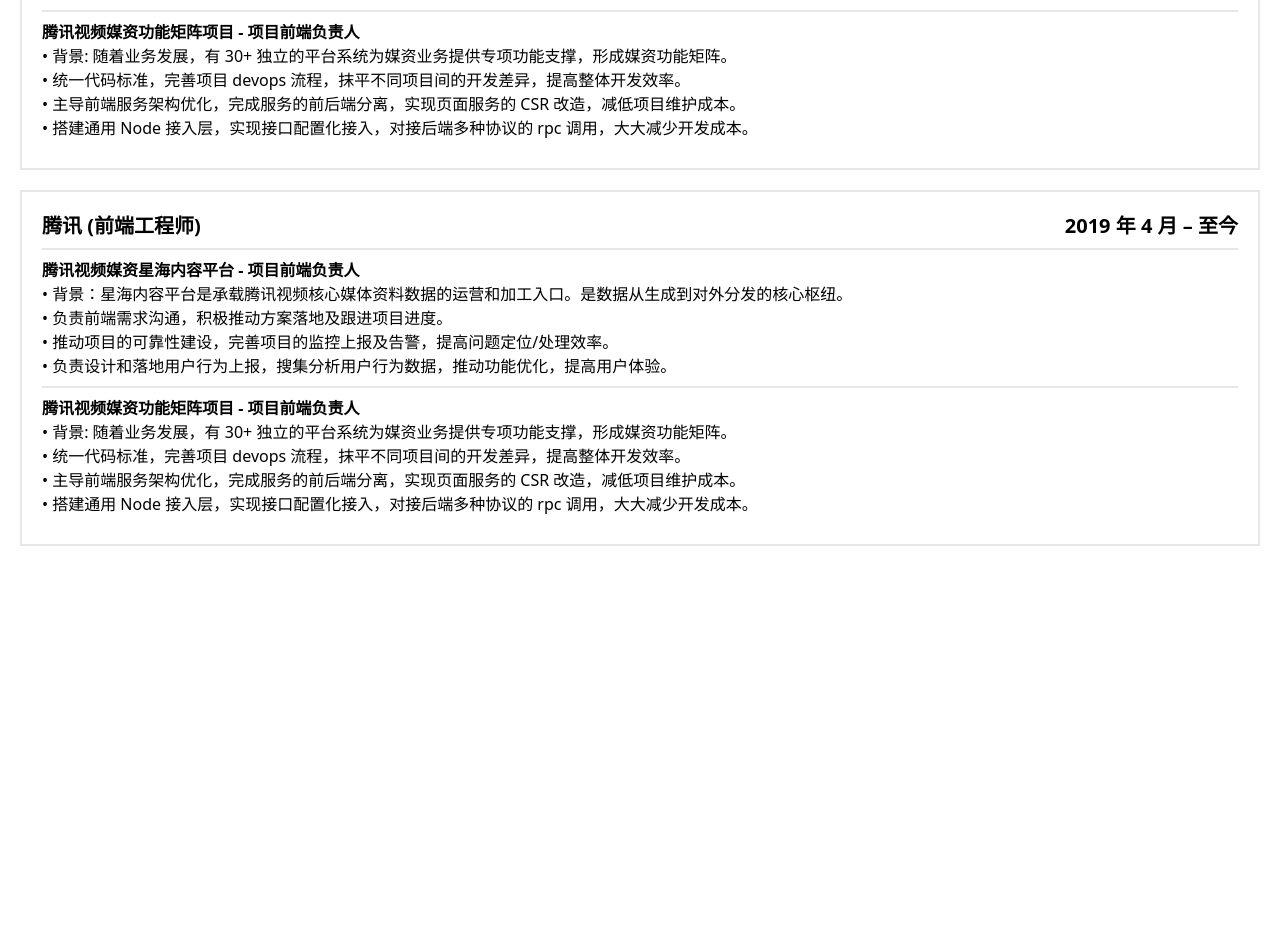
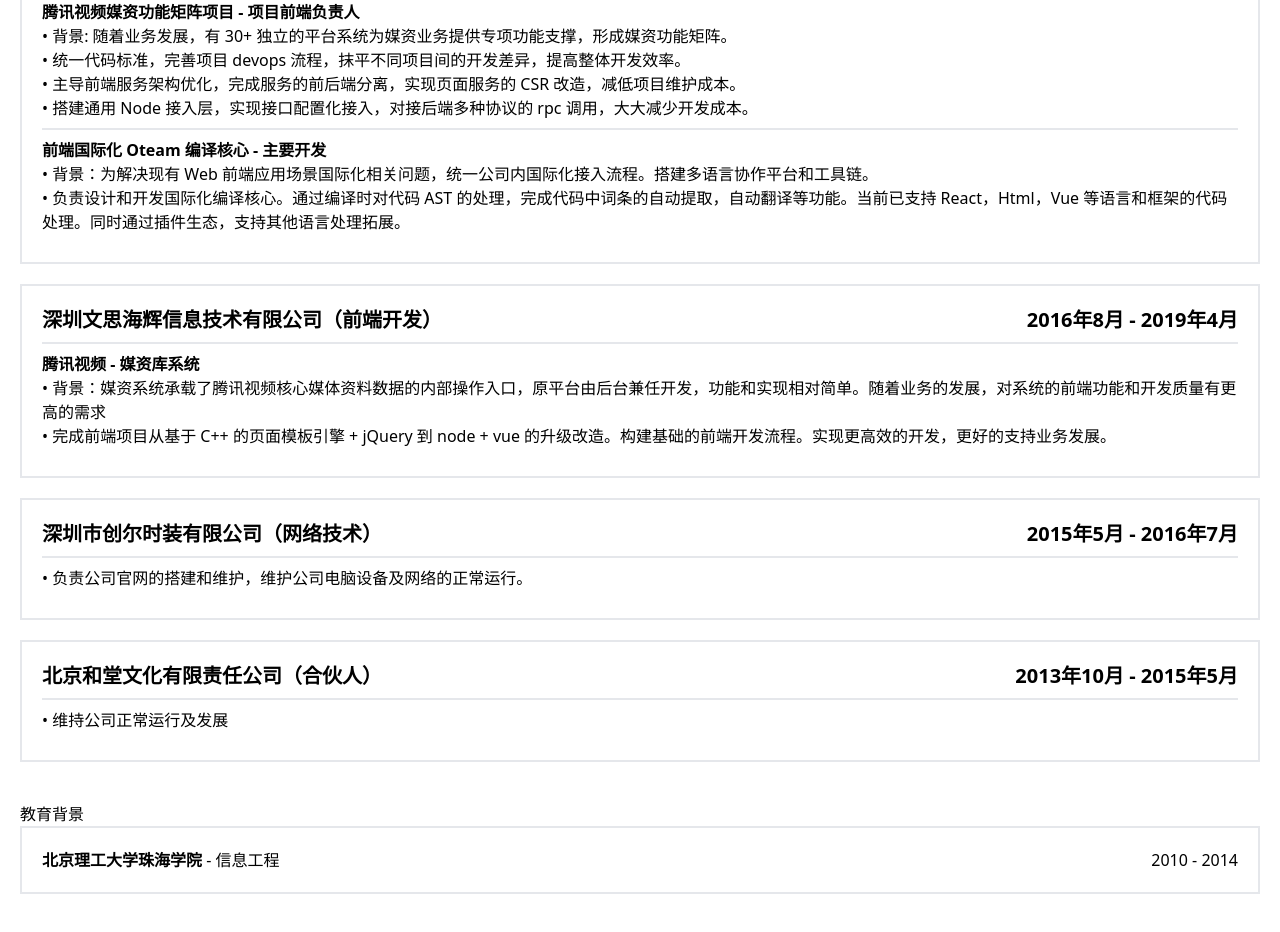
Before and after one commit to celinezhi/resume, a Vue app: page / in a window 1280 px wide. Shown: the part 642-1574 px from the top of the page. Before the commit the page ends 1248 px from the top, so only its background shows below. Built offline with nearby package versions, Linux system fonts and the light colour scheme.

Commit message:
feat: 优化

```diff
--- a/src/pages/Resume.vue
+++ b/src/pages/Resume.vue
@@ -1,112 +1,117 @@
 <template>
-  <div class=" container mx-auto p-5 flex flex-col">
+  <div class="container mx-auto p-5 flex flex-col">
     <div class="text-center text-4xl my-5 font-bold">{{ name }}</div>
 
-    <div class="flex justify-around my-5">
+    <div class="flex justify-between my-5">
       <div>Phone: (+86) 13592833907</div>
       <div>Email: chyiqm@qq.com</div>
     </div>
 
-    <div class="justify-center my-5">
-      <div>个人介绍</div>
-      <div class=" border-2 p-5">
-        <p>• 腾讯视频媒资中心前端小团队负责人</p>
-        <p>• 熟练掌握前端 Vue 框架，熟练掌握 NodeJs、Koa、EggJs 开发</p>
-        <p>• 熟练使用前端工程的构建、打包、部署等工具</p>
-        <p>• 参与公司级开源项目协同开发</p>
-        <p>• 熟练阅读英文文档</p>
+    <Area title="个人介绍">
+      <Block>
+        <Item v-for="i, idx in basics" :key="`basic_${idx}`" :content="i" />
+      </Block>
+    </Area>
+
+    <Area title="工作经历">
+      <div class="space-y-5">
+        <Work v-for="work, idx in works" :key="`work_${idx}`" v-bind="work" />
       </div>
-    </div>
+    </Area>
 
-
-    <div class="justify-center my-5">
-      <div>工作经历</div>
-      <div class=" border-2 p-5 my-5">
-        <div class=" flex justify-between font-bold text-xl">
-          <div>腾讯 (前端工程师)</div>
-          <div>2019 年 4 月 – 至今</div>
+    <Area title="教育背景">
+      <Block>
+        <div class="flex flex-row justify-between">
+          <span><span class="font-bold">北京理工大学珠海学院</span> - 信息工程</span>
+          <span>2010 - 2014</span>
         </div>
-        <div class=" border-t-2 my-2 pt-2">
-          <p class=" font-bold">腾讯视频媒资星海内容平台 - 项目前端负责人</p>
-          <p>• 背景：星海内容平台是承载腾讯视频核心媒体资料数据的运营和加工入口。是数据从生成到对外分发的核心枢纽。</p>
-          <p>• 负责前端需求沟通，积极推动方案落地及跟进项目进度。</p>
-          <p>• 推动项目的可靠性建设，完善项目的监控上报及告警，提高问题定位/处理效率。</p>
-          <p>• 负责设计和落地用户行为上报，搜集分析用户行为数据，推动功能优化，提高用户体验。</p>
-        </div>
-        <div class=" border-t-2 my-2 pt-2">
-          <p class=" font-bold">腾讯视频媒资功能矩阵项目 - 项目前端负责人</p>
-          <p>• 背景: 随着业务发展，有 30+ 独立的平台系统为媒资业务提供专项功能支撑，形成媒资功能矩阵。</p>
-          <p>• 统一代码标准，完善项目 devops 流程，抹平不同项目间的开发差异，提高整体开发效率。</p>
-          <p>• 主导前端服务架构优化，完成服务的前后端分离，实现页面服务的 CSR 改造，减低项目维护成本。</p>
-          <p>• 搭建通用 Node 接入层，实现接口配置化接入，对接后端多种协议的 rpc 调用，大大减少开发成本。</p>
-        </div>
-      </div>
-      <div class=" border-2 p-5 my-5">
-        <div class=" flex justify-between font-bold text-xl">
-          <div>腾讯 (前端工程师)</div>
-          <div>2019 年 4 月 – 至今</div>
-        </div>
-        <div class=" border-t-2 my-2 pt-2">
-          <p class=" font-bold">腾讯视频媒资星海内容平台 - 项目前端负责人</p>
-          <p>• 背景：星海内容平台是承载腾讯视频核心媒体资料数据的运营和加工入口。是数据从生成到对外分发的核心枢纽。</p>
-          <p>• 负责前端需求沟通，积极推动方案落地及跟进项目进度。</p>
-          <p>• 推动项目的可靠性建设，完善项目的监控上报及告警，提高问题定位/处理效率。</p>
-          <p>• 负责设计和落地用户行为上报，搜集分析用户行为数据，推动功能优化，提高用户体验。</p>
-        </div>
-        <div class=" border-t-2 my-2 pt-2">
-          <p class=" font-bold">腾讯视频媒资功能矩阵项目 - 项目前端负责人</p>
-          <p>• 背景: 随着业务发展，有 30+ 独立的平台系统为媒资业务提供专项功能支撑，形成媒资功能矩阵。</p>
-          <p>• 统一代码标准，完善项目 devops 流程，抹平不同项目间的开发差异，提高整体开发效率。</p>
-          <p>• 主导前端服务架构优化，完成服务的前后端分离，实现页面服务的 CSR 改造，减低项目维护成本。</p>
-          <p>• 搭建通用 Node 接入层，实现接口配置化接入，对接后端多种协议的 rpc 调用，大大减少开发成本。</p>
-        </div>
-      </div>
-
-    </div>
+      </Block>
+    </Area>
   </div>
 </template>
 
 <script setup lang="ts">
+import Area from './components/Area.vue';
+import Block from './components/Block.vue';
+import Work from './components/Work.vue';
+import Item from './components/Item.vue';
+
 const name = '李梓霖'
-/**
-个人介绍
-• 腾讯视频媒资中心前端小团队负责人
-• 熟练掌握前端 Vue 框架，熟练掌握 NodeJs、Koa、EggJs 开发
-• 熟练使用前端工程的构建、打包、部署等工具
-• 参与公司级开源项目协同开发
-• 熟练阅读英文文档
- 工作经历
-腾讯 (前端工程师) 2019 年 4 月 – 至今
-腾讯视频媒资星海内容平台 - 项目前端负责人
-• 背景：星海内容平台是承载腾讯视频核心媒体资料数据的运营和加工入口。是数据从生成到对外
-分发的核心枢纽。
-• 负责前端需求沟通，积极推动方案落地及跟进项目进度。
-• 推动项目的可靠性建设，完善项目的监控上报及告警，提高问题定位/处理效率。
-• 负责设计和落地用户行为上报，搜集分析用户行为数据，推动功能优化，提高用户体验。
-腾讯视频媒资功能矩阵项目 - 项目前端负责人
-• 背景: 随着业务发展，有 30+ 独立的平台系统为媒资业务提供专项功能支撑，形成媒资功能矩阵。
-• 统一代码标准，完善项目 devops 流程，抹平不同项目间的开发差异，提高整体开发效率。
-• 主导前端服务架构优化，完成服务的前后端分离，实现页面服务的 CSR 改造，减低项目维护成本。
-• 搭建通用 Node 接入层，实现接口配置化接入，对接后端多种协议的 rpc 调用，大大减少开发成本。
-前端国际化 Oteam 编译核心 - 主要开发
-• 背景：为解决现有 Web 前端应用场景国际化相关问题，统一公司内国际化接入流程。搭建多语言
-协作平台和工具链。
-• 负责设计和开发国际化编译核心。通过编译时对代码 AST 的处理，完成代码中词条的自动提取，
-自动翻译等功能。当前已支持 React，Html，Vue 等语言和框架的代码处理。同时通过插件生态，
-支持其他语言处理拓展。
-深圳文思海辉信息技术有限公司（前端开发） 2016 年 08 月 – 2019 年 4 月
-腾讯视频 - 媒资库系统
-• 背景：媒资系统承载了腾讯视频核心媒体资料数据的内部操作入口，原平台由后台兼任开发，功
-能和实现相对简单。随着业务的发展，对系统的前端功能和开发质量有更高的需求
-• 完成前端项目从基于 C++ 的页面模板引擎 + jQuery 到 node + vue 的升级改造。构建基础的前端开
-发流程。实现更高效的开发，更好的支持业务发展。
-深圳市创尔时装有限公司（网络技术） 2015 年 05 月 – 2016 年 07 月
-• 负责公司官网的搭建和维护，维护公司电脑设备及网络的正常运行。
-北京和堂文化有限责任公司（合伙人） 2013 年 10 月 – 2015 年 05 月
-• 维持公司运行及发展
- 教育背景
-北京理工大学珠海学院，专业：信息工程 2010 – 2014
- */
+const works = [
+  {
+    title: '腾讯 (前端工程师)',
+    date: ['2019年4月'],
+    projects: [
+      {
+        title: '腾讯视频媒资星海内容平台 - 项目前端负责人',
+        items: [
+          '背景：星海内容平台是承载腾讯视频核心媒体资料数据的运营和加工入口。是数据从生成到对外分发的核心枢纽。',
+          '负责前端需求沟通，积极推动方案落地及跟进项目进度。',
+          '推动项目的可靠性建设，完善项目的监控上报及告警，提高问题定位/处理效率。',
+          '责设计和落地用户行为上报，搜集分析用户行为数据，推动功能优化，提高用户体验。'
+        ]
+      },
+      {
+        title: '腾讯视频媒资功能矩阵项目 - 项目前端负责人',
+        items: [
+          '背景: 随着业务发展，有 30+ 独立的平台系统为媒资业务提供专项功能支撑，形成媒资功能矩阵。',
+          '统一代码标准，完善项目 devops 流程，抹平不同项目间的开发差异，提高整体开发效率。',
+          '主导前端服务架构优化，完成服务的前后端分离，实现页面服务的 CSR 改造，减低项目维护成本。',
+          '搭建通用 Node 接入层，实现接口配置化接入，对接后端多种协议的 rpc 调用，大大减少开发成本。'
+        ],
+      },
+      {
+        title: '前端国际化 Oteam 编译核心 - 主要开发',
+        items: [
+          '背景：为解决现有 Web 前端应用场景国际化相关问题，统一公司内国际化接入流程。搭建多语言协作平台和工具链。',
+          '负责设计和开发国际化编译核心。通过编译时对代码 AST 的处理，完成代码中词条的自动提取，自动翻译等功能。当前已支持 React，Html，Vue 等语言和框架的代码处理。同时通过插件生态，支持其他语言处理拓展。'
+        ],
+      }
+    ],
+  },
+  {
+    title: '深圳文思海辉信息技术有限公司（前端开发）',
+    date: ['2016年8月', '2019年4月'],
+    projects: [
+      {
+        title: '腾讯视频 - 媒资库系统',
+        items: [
+          '背景：媒资系统承载了腾讯视频核心媒体资料数据的内部操作入口，原平台由后台兼任开发，功能和实现相对简单。随着业务的发展，对系统的前端功能和开发质量有更高的需求',
+          '完成前端项目从基于 C++ 的页面模板引擎 + jQuery 到 node + vue 的升级改造。构建基础的前端开发流程。实现更高效的开发，更好的支持业务发展。'
+        ]
+      }
+    ],
+  },
+  {
+    title: '深圳市创尔时装有限公司（网络技术）',
+    date: ['2015年5月', '2016年7月'],
+    projects: [
+      {
+        items: [
+          '负责公司官网的搭建和维护，维护公司电脑设备及网络的正常运行。'
+        ]
+      }
+    ],
+  },
+  {
+    title: '北京和堂文化有限责任公司（合伙人）',
+    date: ['2013年10月', '2015年5月'],
+    projects: [
+      {
+        items: [
+          '维持公司正常运行及发展'
+        ]
+      }
+    ],
+  }
+]
+const basics = [
+  '腾讯视频媒资中心前端小团队负责人',
+  '熟练掌握前端 Vue 框架，熟练掌握 NodeJs、Koa、EggJs 开发',
+  '熟练使用前端工程的构建、打包、部署等工具',
+  '参与公司级开源项目协同开发',
+  '熟练阅读英文文档'
+]
 </script>
 
 <style scoped>
--- /dev/null
+++ b/src/pages/components/Area.vue
@@ -0,0 +1,14 @@
+<template>
+    <div class="justify-center my-5">
+      <div>{{ title }}</div>
+      <slot />
+    </div>
+</template>
+
+<script setup lang="ts">
+defineProps<{ title: string }>()
+</script>
+
+<style scoped>
+
+</style>
--- /dev/null
+++ b/src/pages/components/Block.vue
@@ -0,0 +1,9 @@
+<template>
+    <div class="border-2 p-5">
+        <slot />
+    </div>
+</template>
+
+<script setup lang="ts"></script>
+
+<style scoped></style>
--- /dev/null
+++ b/src/pages/components/Item.vue
@@ -0,0 +1,9 @@
+<template>
+    <p>• {{ content }}</p>
+</template>
+
+<script setup lang="ts">
+defineProps<{content: string}>()
+</script>
+
+<style scoped></style>
--- /dev/null
+++ b/src/pages/components/Work.vue
@@ -0,0 +1,34 @@
+<template>
+  <Block>
+    <div class="flex justify-between font-bold text-xl">
+      <div>{{ title }}</div>
+      <div>{{ dateText }}</div>
+    </div>
+    <div v-for="{ title, items }, idx in projects" :key="idx" class="border-t-2 my-2 pt-2">
+        <p v-if="title" class="font-bold">{{ title }}</p>
+        <Item v-for="item, iidx in items" :key="`${idx}_${iidx}`" :content="item" />
+    </div>
+  </Block>
+</template>
+
+<script setup lang="ts">
+import Block from './Block.vue';
+import Item from './Item.vue';
+import { computed } from 'vue'
+const { date } = defineProps<{
+    title: string;
+    date: string[];
+    projects: {
+        title?: string;
+        items: string[];
+    }[];
+}>()
+const dateText = computed(() => {
+    const [start, end = '至今'] = date
+    return [start, end].join(' - ')
+})
+</script>
+
+<style scoped>
+
+</style>
```
